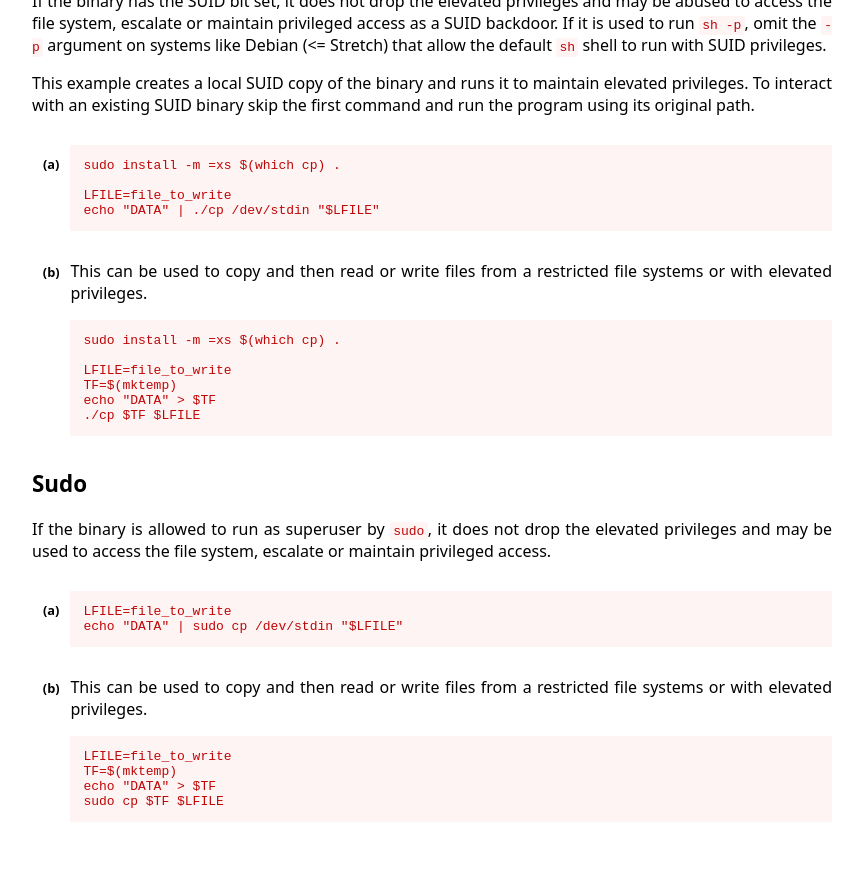
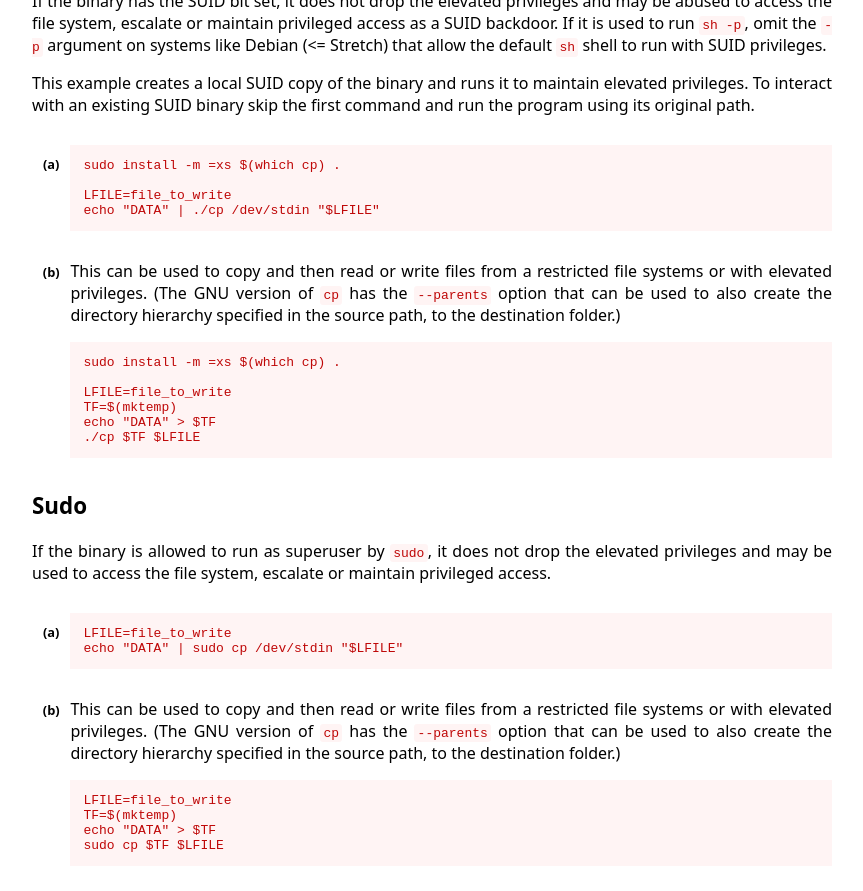
Before and after one commit to GTFOBins/GTFOBins.github.io, a Jekyll site: the page built from _gtfobins/cp.md, in a window 1280 px wide and 900 px high, scrolled down 612 px. Shown: the top 891 px of the window, without its empty margins (208-1071 px from the left). Built offline with Jekyll 4.4.1, drawn with Linux system fonts in a browser that asks for light colours.

Commit message:
Document the --parents option of GNU cp

```diff
--- a/_gtfobins/cp.md
+++ b/_gtfobins/cp.md
@@ -12,7 +12,7 @@ functions:
     - code: |
         LFILE=file_to_write
         echo "DATA" | ./cp /dev/stdin "$LFILE"
-    - description: This can be used to copy and then read or write files from a restricted file systems or with elevated privileges.
+    - description: This can be used to copy and then read or write files from a restricted file systems or with elevated privileges. (The GNU version of `cp` has the `--parents` option that can be used to also create the directory hierarchy specified in the source path, to the destination folder.)
       code: |
         LFILE=file_to_write
         TF=$(mktemp)
@@ -22,7 +22,7 @@ functions:
     - code: |
         LFILE=file_to_write
         echo "DATA" | sudo cp /dev/stdin "$LFILE"
-    - description: This can be used to copy and then read or write files from a restricted file systems or with elevated privileges.
+    - description: This can be used to copy and then read or write files from a restricted file systems or with elevated privileges. (The GNU version of `cp` has the `--parents` option that can be used to also create the directory hierarchy specified in the source path, to the destination folder.)
       code: |
         LFILE=file_to_write
         TF=$(mktemp)
```
